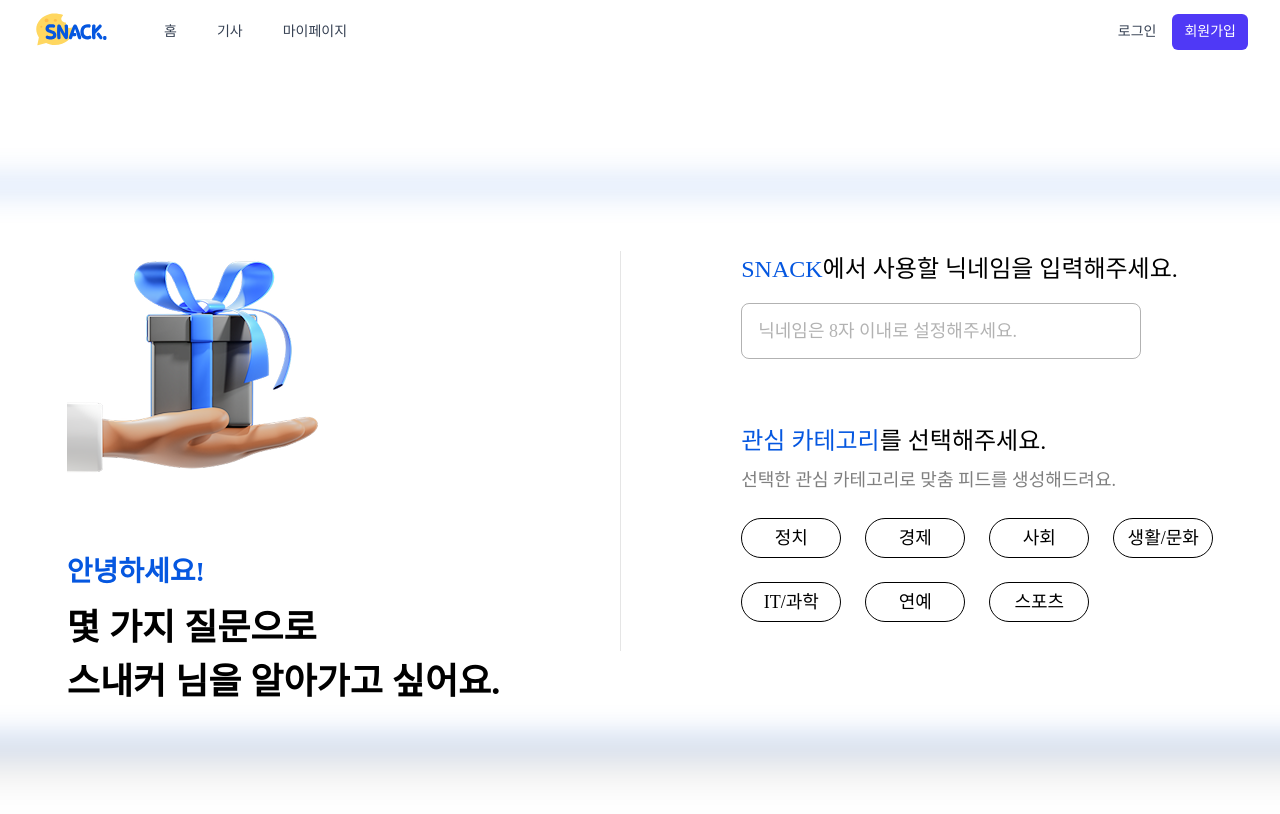
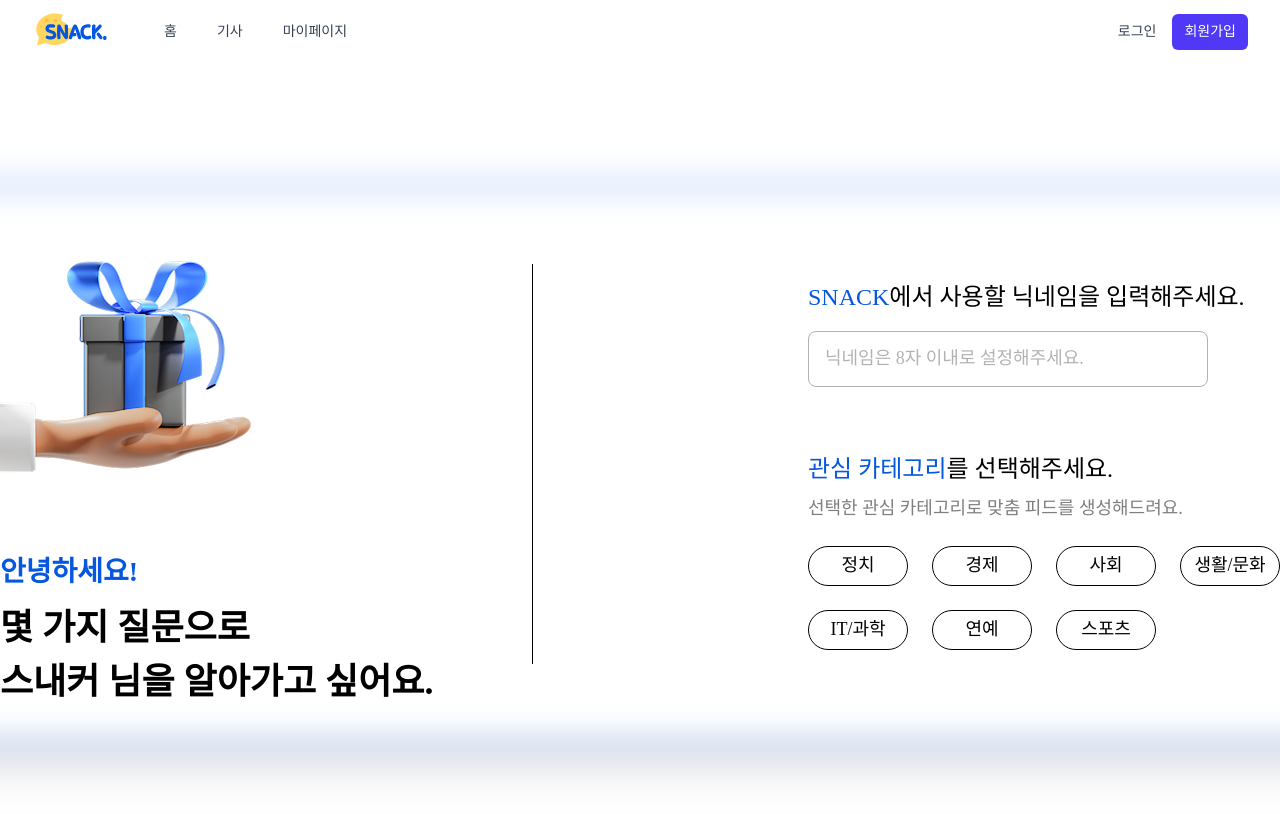
Before and after one commit to Umc8th-Snack/Front-end, a React (Vite) app: page /initial in a window 1280 px wide. Shown: the top 814 px of the page. Built offline with nearby package versions, Linux system fonts and the light colour scheme; a web font is replaced by a local one.

Commit message:
feat: 초기 페이지 레이아웃 포지션 개선

```diff
--- a/src/pages/initial/InitialPage.tsx
+++ b/src/pages/initial/InitialPage.tsx
@@ -19,10 +19,9 @@ const InitialPage = () => {
 
             {/* 메인 컨텐츠 */}
             <div className="relative flex h-full items-center justify-center">
-                <div className="flex h-[560px] w-[1440px] items-center justify-center">
-                    <div className="flex items-start gap-[120px]">
+                <div className="relative flex h-[560px] w-[1440px] items-center justify-center">
                     {/* 왼쪽 영역: 이미지 + 인사말 */}
-                        <div className="flex flex-col items-start">
+                    <div className="absolute left-0 flex flex-col items-start">
                         {/* 이미지 영역 */}
                         <div className="h-[300px] w-[300px]">
                             <img
@@ -46,10 +45,10 @@ const InitialPage = () => {
                     </div>
 
                     {/* 세로선 */}
-                        <div className="mt-8 h-[400px] w-px bg-black/10" />
+                    <div className="absolute top-1/2 left-[41.53%] h-[400px] w-px -translate-y-1/2 bg-black" />
 
                     {/* 오른쪽 폼 영역 */}
-                        <div className="mt-8 flex flex-col gap-8">
+                    <div className="absolute right-0 flex flex-col gap-8">
                         {/* 닉네임 입력 섹션 */}
                         <div>
                             <p className="font-['Pretendard'] text-[24px] leading-[36px] font-medium">
@@ -99,7 +98,6 @@ const InitialPage = () => {
                 </div>
             </div>
         </div>
-        </div>
     );
 };
 
```
Lines whose indentation alone changed are shown as unchanged.
